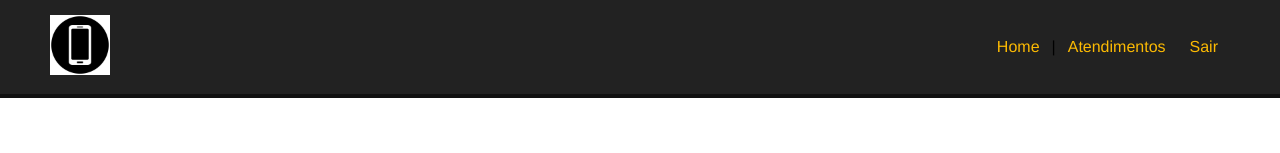
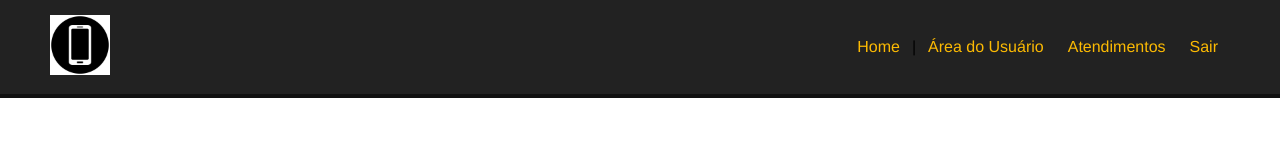
Before and after one commit to alexandresantosrn/CellProject, a Vue app in the folder cellproject/: page / in a window 1280 px wide. Shown: the top 153 px of the page. Built offline with nearby package versions, Linux system fonts and the light colour scheme.

Commit message:
Pequenos ajustes.

```diff
--- a/cellproject/src/components/Navbar.vue
+++ b/cellproject/src/components/Navbar.vue
@@ -5,6 +5,7 @@
         </router-link>
 
         <router-link to="/">Home</router-link> |
+        <router-link to="/atendimentos">Área do Usuário</router-link>
         <router-link to="/atendimentos">Atendimentos</router-link>
         <router-link to="/sair">Sair</router-link>
     </div>
--- a/cellproject/src/views/HomeView.vue
+++ b/cellproject/src/views/HomeView.vue
@@ -3,5 +3,6 @@
     <h1>Bem-vindo</h1>
 
 
+
   </div>
 </template>
```
